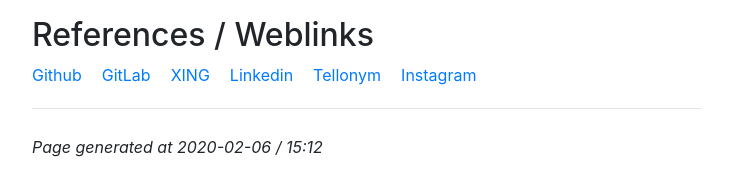
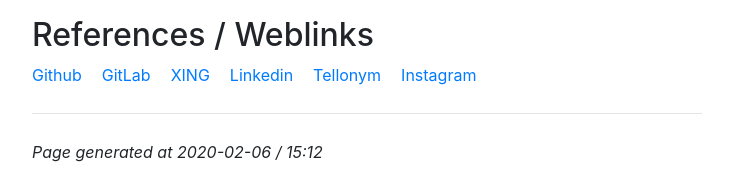
Before and after one commit to janxb/janxb.github.io, a Jekyll site: the page built from _pages/index.md, in a window 1280 px wide. Shown: the part 1467-1636 px from the top of the page, without its empty margins (273-1006 px from the left). Built offline with Jekyll 4.4.1, drawn with Linux system fonts in a browser that asks for light colours; comment, search, counter and statistics services are not loaded.

```diff
--- a/_includes/additional_documents.md
+++ b/_includes/additional_documents.md
@@ -8,6 +8,6 @@
 
 {% if additional_documents != empty %}
 ## Additional Documents
-{% for document in additional_documents %}- <a href="{{document.path}}">{{document.name}}</a>
+{% for document in additional_documents %}- <a href="{{document.path}}">{{ document.name | replace: "_", "\_<wbr>" }}</a>
 {% endfor %}
 {% endif %}
--- a/assets/css/style.scss
+++ b/assets/css/style.scss
@@ -30,8 +30,8 @@ li {
 	li {
 		float: left;
 		display: block;
-		text-align: center;
-		padding: 0 20px 5px 0;
+		text-align: left;
+		padding: 0 20px 10px 0;
 		margin:0;
 	}
 }
```
